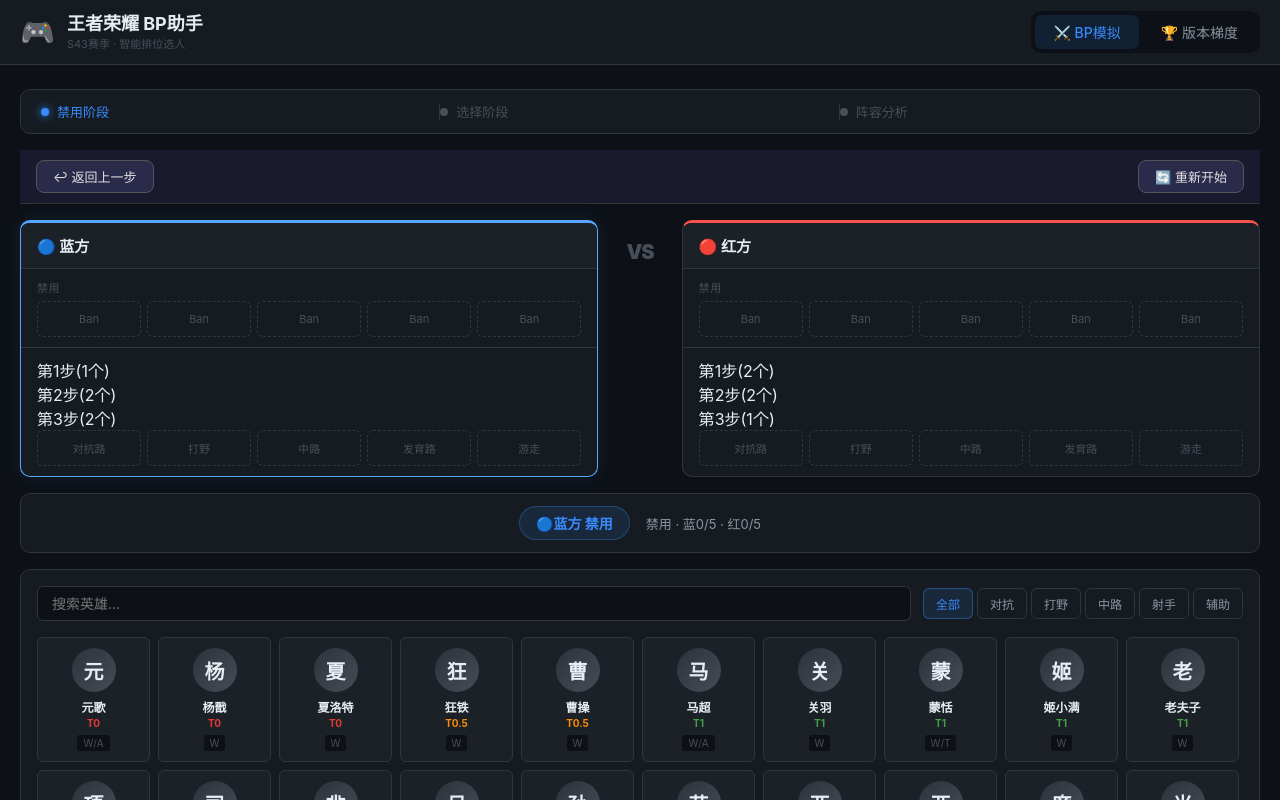
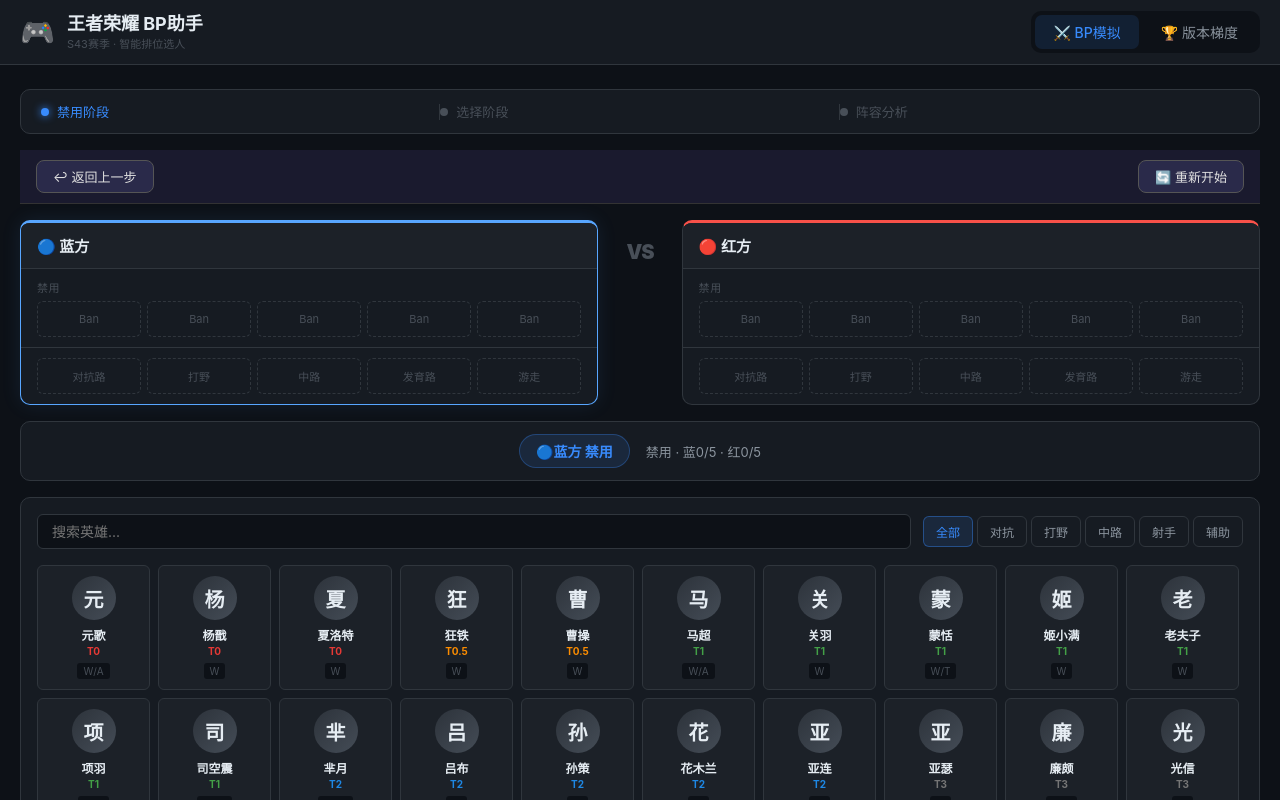
Before and after one commit to RuminChan/wzry-bp, a React (Vite) app: page / in a window 1280 px wide. Shown: the top 800 px of the page. Built offline with nearby package versions, Linux system fonts and the light colour scheme.

Commit message:
ui-hide-step-indicator

```diff
--- a/src/pages/BPPage.tsx
+++ b/src/pages/BPPage.tsx
@@ -304,17 +304,6 @@
             </div>
           </div>
           <div className="pick-zone">
-            <div className="step-indicator">
-              {BLUE_STEPS.map((cnt, i) => {
-                const done = blueHistory[i].length > 0;
-                const cur = currentOrch?.kind === 'blue' && currentOrch.blueStep === i;
-                return (
-                  <div key={i} className={'step-badge ' + (done ? 'done' : cur ? 'current' : 'pending')}>
-                    第{i+1}步({cnt}个){done ? '✓' : cur ? '▶' : ''}
-                  </div>
-                );
-              })}
-            </div>
             <div className="pick-slots">
               {bpPositions.map((pos, i) => {
                 const heroId = blueAllPicks[i] ?? null;
@@ -363,17 +352,6 @@
             </div>
           </div>
           <div className="pick-zone">
-            <div className="step-indicator">
-              {RED_STEPS.map((cnt, i) => {
-                const done = redHistory[i].length > 0;
-                const cur = currentOrch?.kind === 'red' && currentOrch.redStep === i;
-                return (
-                  <div key={i} className={'step-badge ' + (done ? 'done' : cur ? 'current' : 'pending')}>
-                    第{i+1}步({cnt}个){done ? '✓' : cur ? '▶' : ''}
-                  </div>
-                );
-              })}
-            </div>
             <div className="pick-slots">
               {bpPositions.map((pos, i) => {
                 const heroId = redAllPicks[i] ?? null;
```
